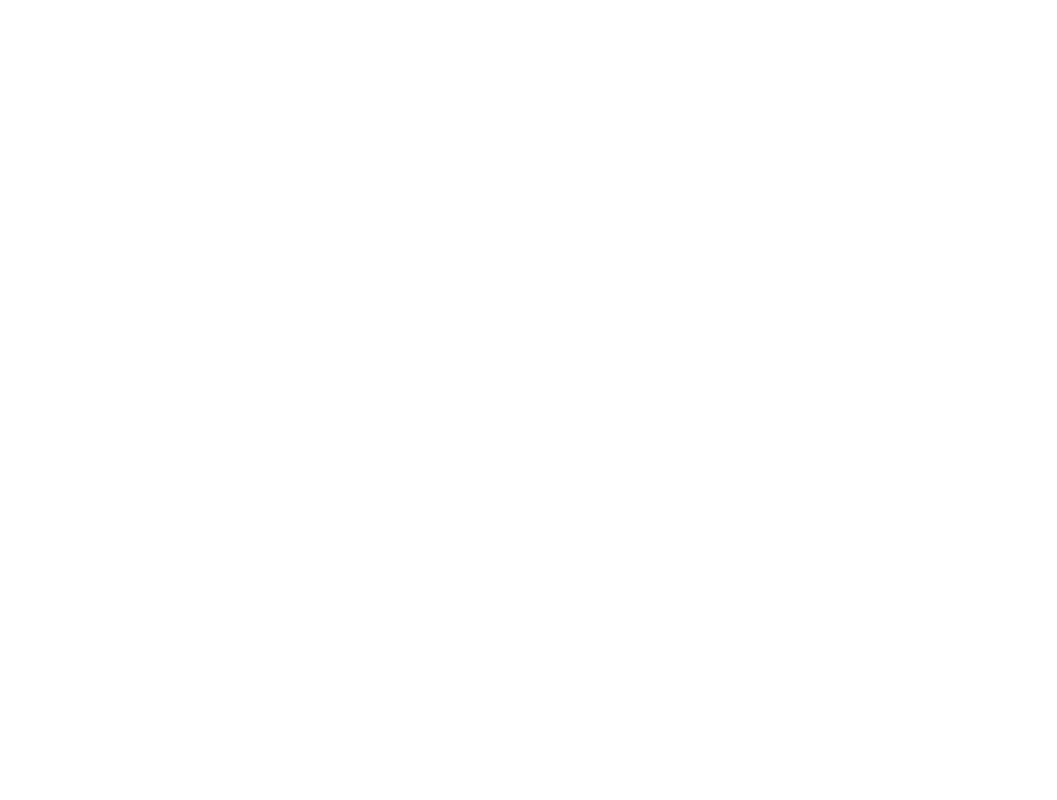
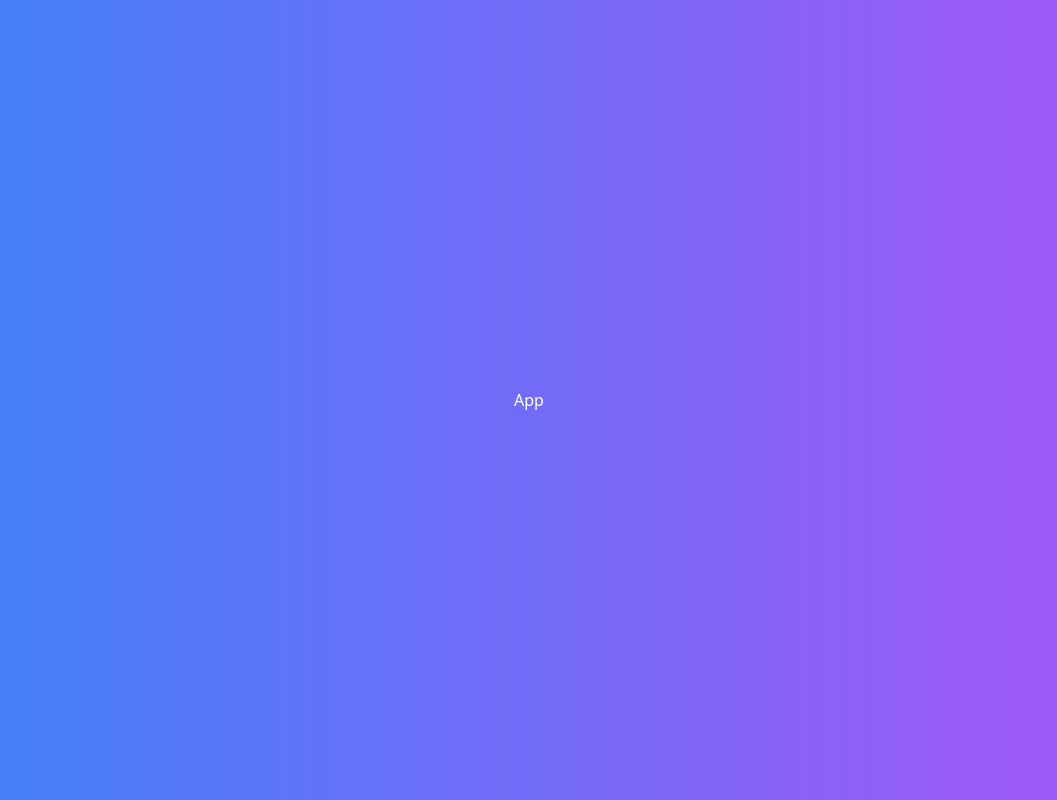
Before and after one commit to yuransimao/Next-crud, a Next.js app: page / in a window 1280 px wide. Shown: the whole page, without its empty margins (111-1168 px from the left). Built offline with nearby package versions, Linux system fonts and the light colour scheme.

Commit message:
adding components

```diff
--- /dev/null
+++ b/src/Components/Layout.tsx
@@ -0,0 +1,3 @@
+export default function Layout(props: any){
+
+}
--- a/src/pages/index.tsx
+++ b/src/pages/index.tsx
@@ -4,8 +4,8 @@
 
 
   return (
-    <div className=''>
-
+    <div className={`flex justify-center items-center h-screen bg-gradient-to-r from-blue-500 to-purple-500 text-white`}>
+      <h1>App</h1>
     </div>
   )
 }
```
